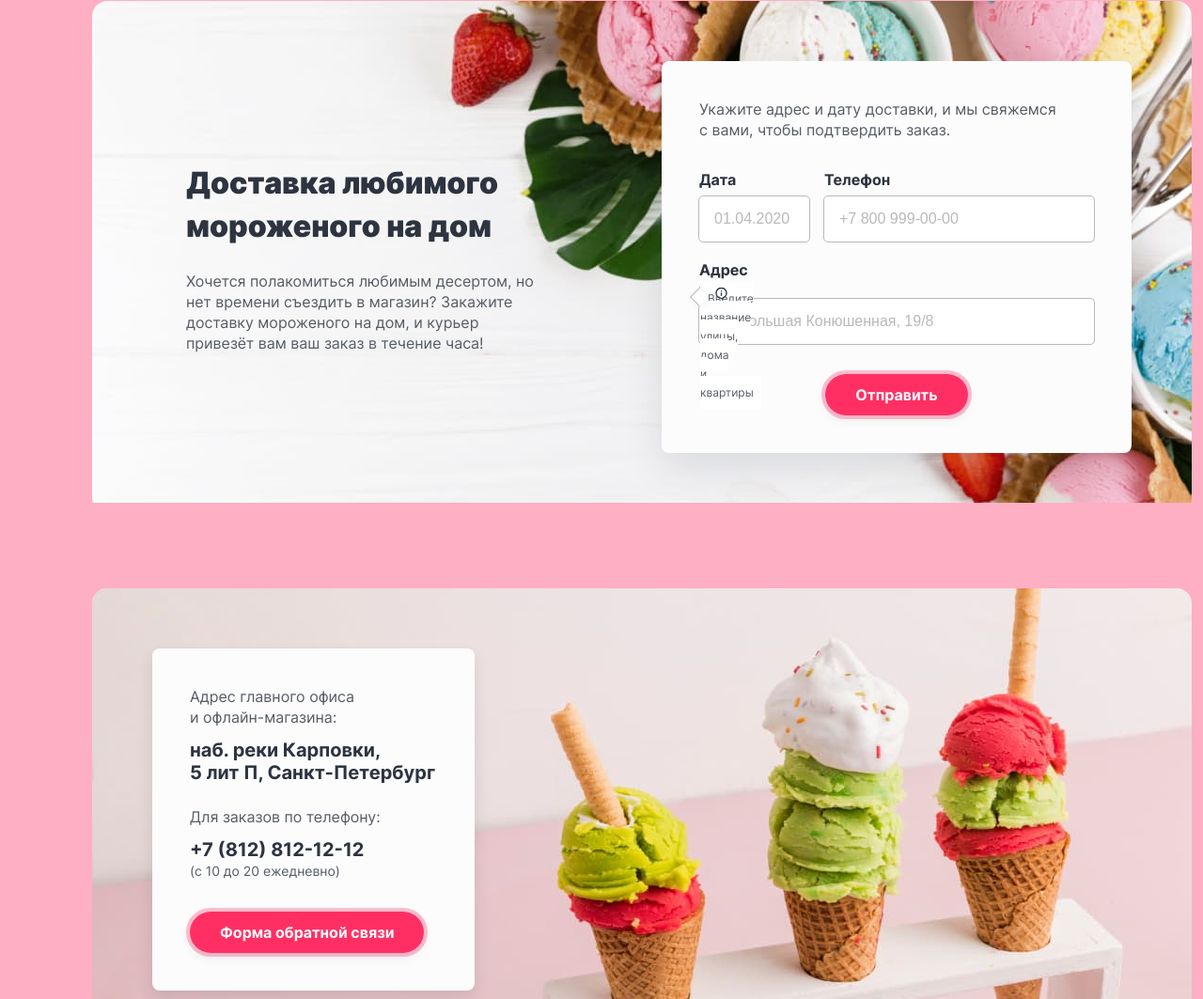
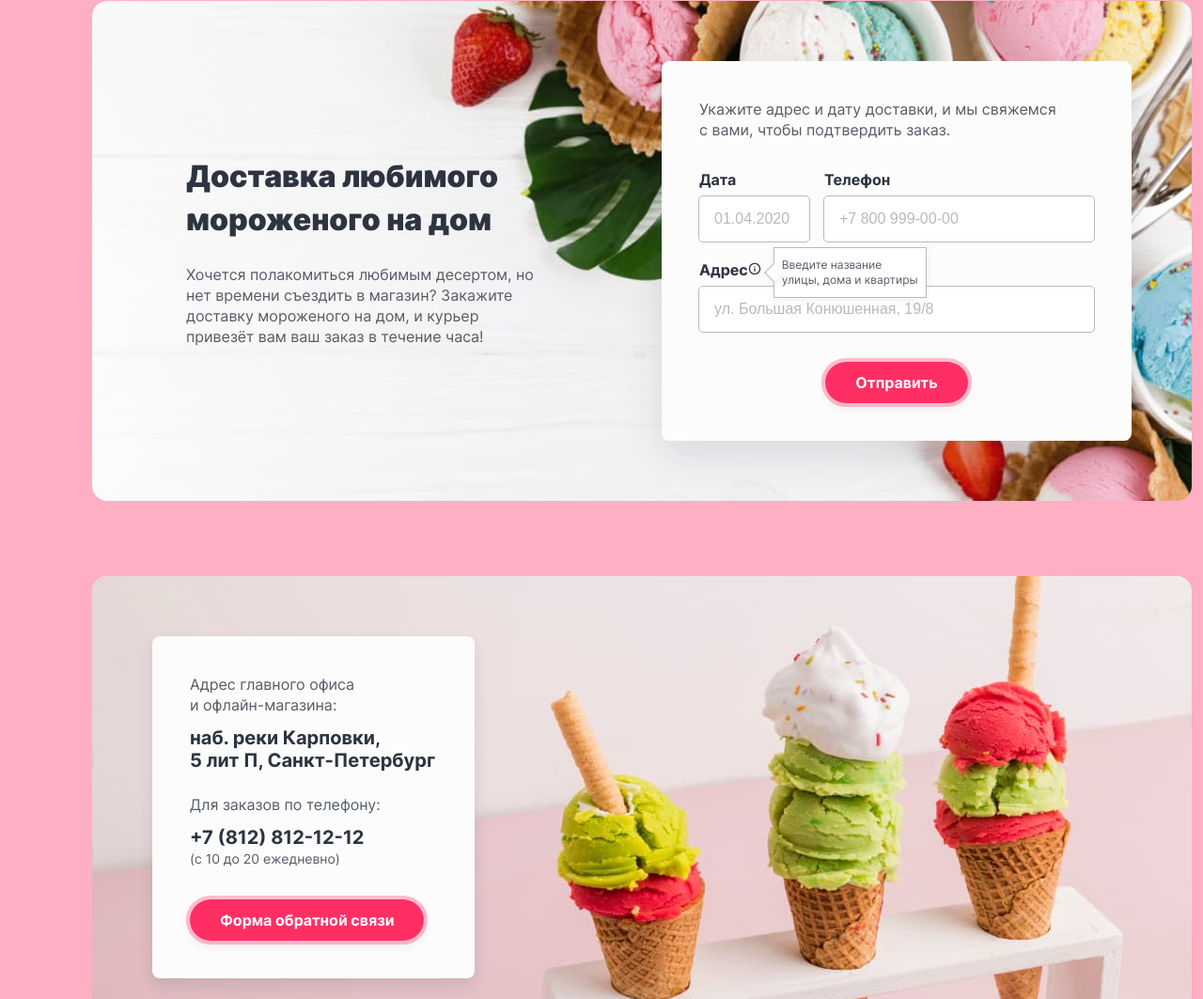
Before and after one commit to kaplya-sys/glasy, a plain HTML site: page source/index.html in a window 1280 px wide. Shown: the part 2711-3774 px from the top of the page at 94% size. Drawn offline with nearby package versions, Linux system fonts and the light colour scheme; files that its build step writes are made by us from their sources.

Commit message:
change tooltip

```diff
--- a/source/index.html
+++ b/source/index.html
@@ -94,7 +94,7 @@
                   <span class="visually-hidden">Электронная почта</span>
                   <input class="form-login__field field" type="email" id="email" placeholder="email@example.com">
                 </label>
-                <label class="form-login__label form-login__label--password label" for="password">
+                <label class="form-login__label form-login__label--password" for="password">
                   <span class="visually-hidden">Пароль</span>
                   <input class="form-login__field field" type="password" id="password" value="111111">
                 </label>
@@ -389,6 +389,16 @@
             <div class="delivery__form-label-wrapper">
               <label class="delivery__form-label" for="address-field">Адрес</label>
               <div class="delivery__tooltip tooltip">
+                <svg width="14" height="14" viewBox="0 0 14 14" fill="none" xmlns="http://www.w3.org/2000/svg">
+                  <g clip-path="url(#clip0_21904_50)">
+                    <path fill-rule="evenodd" clip-rule="evenodd" d="M7.00026 2.12496C4.30774 2.12496 2.12502 4.30768 2.12502 7.0002C2.12502 9.69272 4.30774 11.8754 7.00026 11.8754C9.69278 11.8754 11.8755 9.69272 11.8755 7.0002C11.8755 4.30768 9.69278 2.12496 7.00026 2.12496ZM0.791687 7.0002C0.791687 3.5713 3.57136 0.791626 7.00026 0.791626C10.4292 0.791626 13.2088 3.5713 13.2088 7.0002C13.2088 10.4291 10.4292 13.2088 7.00026 13.2088C3.57136 13.2088 0.791687 10.4291 0.791687 7.0002ZM7.00007 6.33328C7.36826 6.33328 7.66674 6.63176 7.66674 6.99995V9.21671C7.66674 9.5849 7.36826 9.88338 7.00007 9.88338C6.63188 9.88338 6.33341 9.5849 6.33341 9.21671V6.99995C6.33341 6.63176 6.63188 6.33328 7.00007 6.33328ZM7.00007 4.11653C6.63188 4.11653 6.33341 4.415 6.33341 4.78319C6.33341 5.15138 6.63188 5.44986 7.00007 5.44986H7.0059C7.37409 5.44986 7.67257 5.15138 7.67257 4.78319C7.67257 4.415 7.37409 4.11653 7.0059 4.11653H7.00007Z" fill="#2D3440"/>
+                  </g>
+                  <defs>
+                    <clipPath id="clip0_21904_50">
+                      <rect width="14" height="14" fill="white"/>
+                    </clipPath>
+                  </defs>
+                </svg>
                 <span class="tooltip__text">Введите название улицы, дома и квартиры</span>
               </div>
             </div>
--- a/source/js/script.js
+++ b/source/js/script.js
@@ -15,13 +15,11 @@ const basketListItem = document.querySelectorAll('.basket-list__item');
 const basketListCloseButton = document.querySelectorAll('.basket-list__close-button')
 
 let counter = 1;
-console.log(basketListItem);
+
 if (basketListItem) {
   popoverBasketText.classList.add('popover__basket-text--hide-text');
-  console.log("hide", basketListItem);
 } else {
   popoverBasket.classList.add('popover--basket--empty');
-  console.log("empty", basketListItem);
 }
 
 const nextSlider = () => {
@@ -68,13 +66,11 @@ for (let i = 0; i < userNavButtons.length; i++) {
   userNavButtons[i].addEventListener('click', () => {
     userNavButtons[i].classList.toggle('user-list__button--current');
     popovers[i].classList.toggle('popover--show');
-    console.log(userNavButtons)
-    console.log(popovers)
   });
 }
 
 for (let i = 0; i < basketListCloseButton.length; i++) {
   basketListCloseButton[i].addEventListener('click', () => {
-    basketListItem[i].outerHTML = ""
+    basketListItem[i].remove();
   });
 }
--- a/source/sass/blocks/delivery.scss
+++ b/source/sass/blocks/delivery.scss
@@ -67,10 +67,8 @@
   }
 }
 
-.delivery__form-labe-wrapper {
-  position: relative;
-  top: 0;
-  right: 0;
+.delivery__form-label-wrapper {
+  display: flex;
 }
 
 .delivery__form-label {
@@ -86,7 +84,4 @@
 }
 
 .delivery__tooltip {
-  position: absolute;
-  top: 0;
-  right: 0;
 }
--- a/source/sass/blocks/form-login.scss
+++ b/source/sass/blocks/form-login.scss
@@ -1,6 +1,7 @@
 @use "global/variables";
 
 .form-login__label {
+  width: 324px;
   margin-bottom: 16px;
 
   &--password {
--- a/source/sass/blocks/tooltip.scss
+++ b/source/sass/blocks/tooltip.scss
@@ -2,19 +2,16 @@
 
 .tooltip {
   position: relative;
-  width: 13px;
-  height: 13px;
-  background-image: url("../../images/tooltip.svg");
-  background-repeat: no-repeat;
-  background-position: (50%, 50%);
-
-  border: 1px solid variables.$border;
-  box-shadow: 0 4px 8px rgba(variables.$tertiaryShadow, 0.2);
+  // width: 13px;
+  // height: 13px;
+  // background-image: url("../../images/tooltip.svg");
+  // background-repeat: no-repeat;
+  // background-position: (50%, 50%);
 
   &::before {
     position: absolute;
     top: 19%;
-    left: -8px;
+    left: 20px;
     width: 14px;
     height: 14px;
     background-color: variables.$secondaryLightColor;
@@ -26,26 +23,32 @@
     content: "";
   }
 
-  &::after {
-    position: absolute;
-    top: 50%;
-    right: -18px;
-    width: 13px;
-    height: 13px;
-    background-image: url("../../images/tooltip.svg");
-    background-repeat: no-repeat;
-    background-position: (50%, 50%);
-    transform: translateY(-50%);
-    content: "";
-  }
+  // &::after {
+  //   position: absolute;
+  //   top: 50%;
+  //   right: -18px;
+  //   width: 13px;
+  //   height: 13px;
+  //   background-image: url("../../images/tooltip.svg");
+  //   background-repeat: no-repeat;
+  //   background-position: (50%, 50%);
+  //   transform: translateY(-50%);
+  //   content: "";
+  // }
 }
 
 .tooltip__text {
-  max-width: 162px;
+  position: absolute;
+  top: -14px;
+  left: 27px;
+  display: block;
+  width: 163px;
   padding: 10px 8px;
   font-weight: 400;
   font-size: 12px;
   line-height: 16px;
   color: variables.$secondaryDarkColor;
   background-color: variables.$secondaryLightColor;
+  border: 1px solid variables.$border;
+  box-shadow: 0 4px 8px rgba(variables.$tertiaryShadow, 0.2);
 }
```
